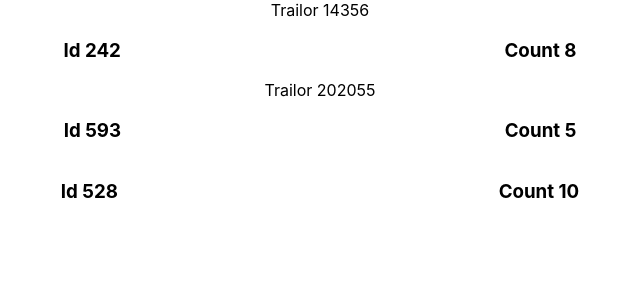
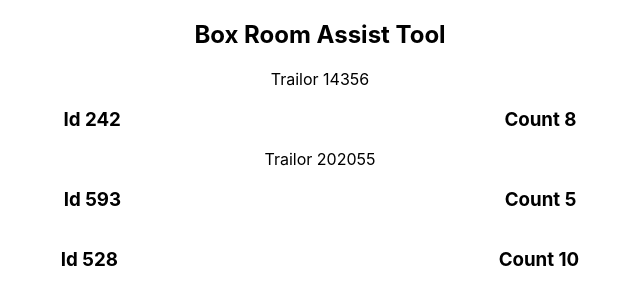
Before and after one commit to AasaChristian/box-rom, a React (Create React App) app: page / in a window 1280 px wide. Shown: the top 304 px of the page, without its empty margins (320-960 px from the left). Built offline with nearby package versions, Linux system fonts and the light colour scheme.

Commit message:
added header tittle to appjs

```diff
--- a/src/App.js
+++ b/src/App.js
@@ -4,6 +4,9 @@ import Truck from './components/truck/Truck';
 function App() {
   return (
     <div className="App">
+      <section>
+        <h1>Box Room Assist Tool</h1>
+        </section>
 <Truck/>
     </div>
   );
```
